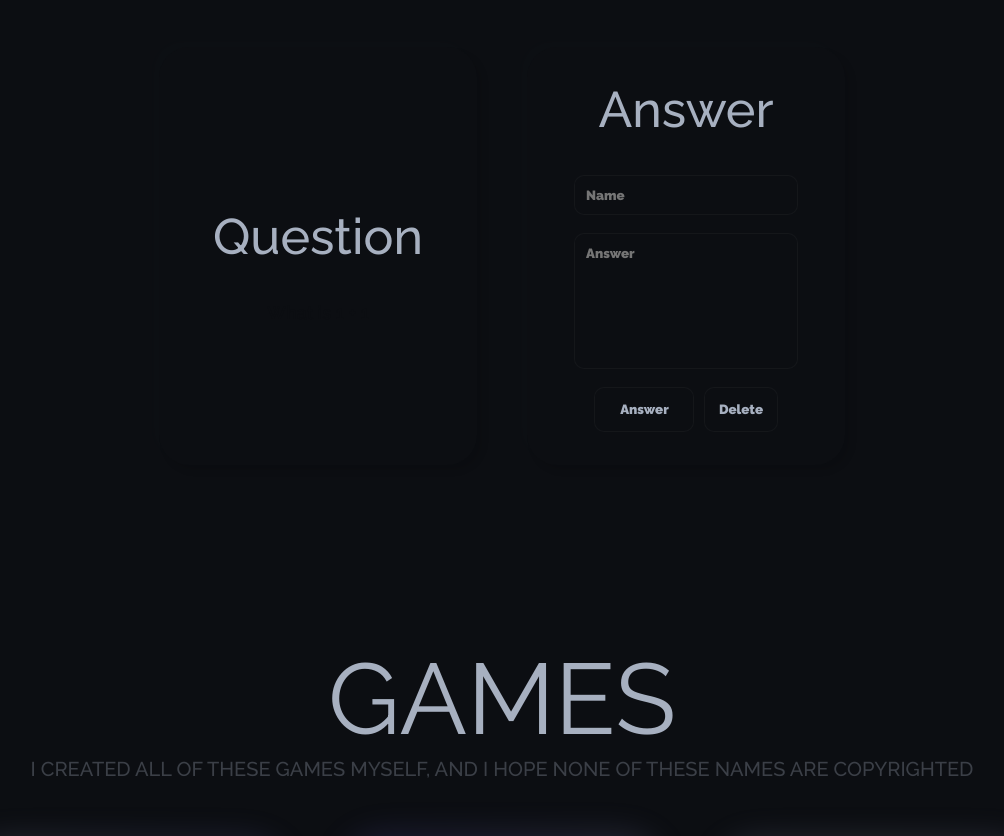
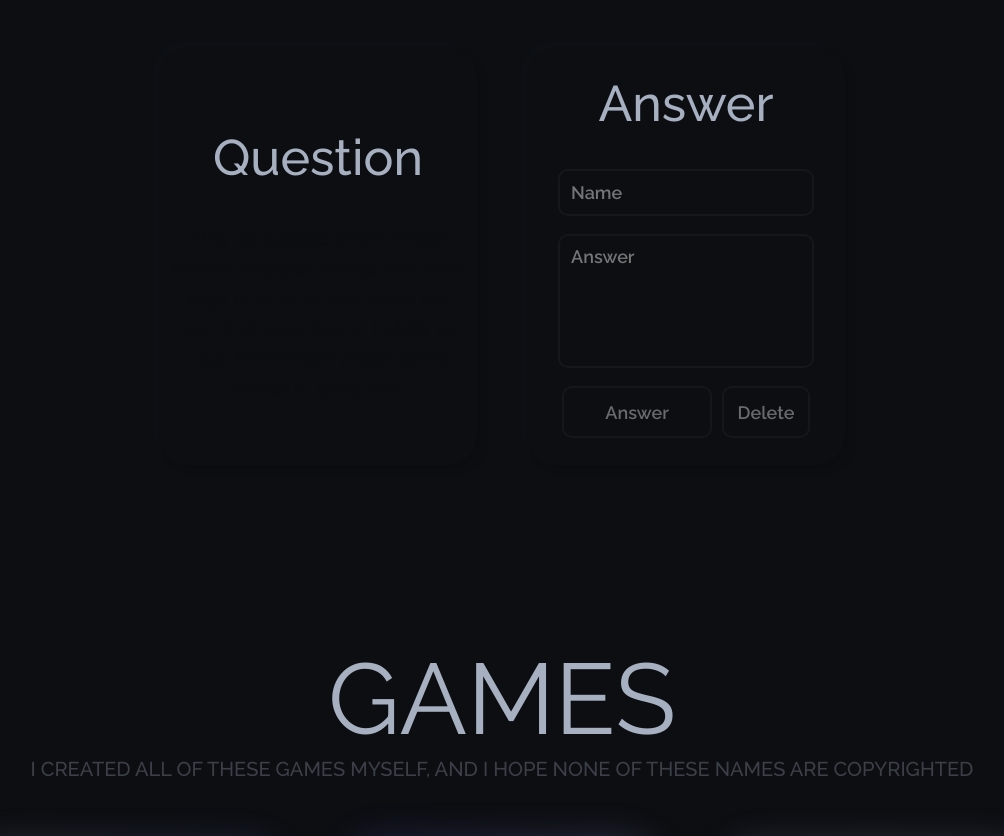
Before and after one commit to Deuxide/Webiste, a website with bundled scripts: page index.html in a window 1280 px wide. Shown: the part 894-1730 px from the top of the page, without its empty margins (138-1142 px from the left). Built offline with nearby package versions, Linux system fonts and the light colour scheme.

Commit message:
Initial commit with project structure and assets

```diff
--- a/CSS/quizzes.css
+++ b/CSS/quizzes.css
@@ -25,6 +25,7 @@
     width: 300px;
     height: 400px;
 
+    text-align: center;
     display: flex;
     flex-direction: column;
     align-items: center;
@@ -45,6 +46,7 @@
 
 .qcont:hover span {
     color: var(--colorp);
+    opacity: 0.75;
 }
 
 .qcont h1 {
@@ -56,6 +58,8 @@
 }
 
 .qcont span {
+    font-size: 20px;
+    line-height: 30px;
     font-weight: 600;
     color: var(--colors);
     transition: 0.4s;
@@ -65,10 +69,6 @@
     display: flex;
     flex-direction: row;
     gap: 10px;
-}
-
-.qcont input {
-    padding: 5px;
 }
 
 .qcont button {
@@ -81,9 +81,12 @@
 
     outline: none;
     border-style: solid;
-    border-width: 1.5px;
+    border-width: 2px;
     border-color: #ffffff09;
     transition: 0.3s;
+    font-size: 1rem;
+    font-weight: 600;
+    color: #6a6a6b;
 }
 
 .qcont button:hover {
@@ -96,7 +99,7 @@
 }
 
 #addbtn {
-    width: 100px;
+    width: 150px;
 }
 
 #addbtn:hover {
@@ -110,22 +113,25 @@
 }
 
 .qcont input {
+    padding: 5px;
     margin-bottom: 1rem;
 
-    width: 200px;
+    width: 230px;
     padding: 0.6rem;
     border-radius: 10px;
     background-color: var(--colors);
 
     outline: none;
     border-style: solid;
-    border-width: 1.5px;
+    border-width: 2px;
     border-color: #ffffff09;
     transition: 0.3s;
+    font-weight: 600;
+    font-size: 1rem;
 }
 
 .qcont textarea {
-    width: 200px;
+    width: 230px;
     padding: 0.6rem;
     border-radius: 10px;
     background-color: var(--colors);
@@ -133,9 +139,11 @@
 
     outline: none;
     border-style: solid;
-    border-width: 1.5px;
+    border-width: 2px;
     border-color: #ffffff09;
     transition: 0.3s;
+    font-weight: 600;
+    font-size: 1rem;
 }
 
 .qcont input:hover, .qcont textarea:hover {
--- a/index.html
+++ b/index.html
@@ -111,7 +111,7 @@
 
             <div class="qcont">
                 <h1>Question</h1>
-                <span>What is 1 + 1</span>
+                <span>Why do people often forget where they put things like their keys or phone, and what are some simple tips or habits to help remember these items better in daily life?</span>
             </div>
 
             <div class="qcont" id="answer">
```
